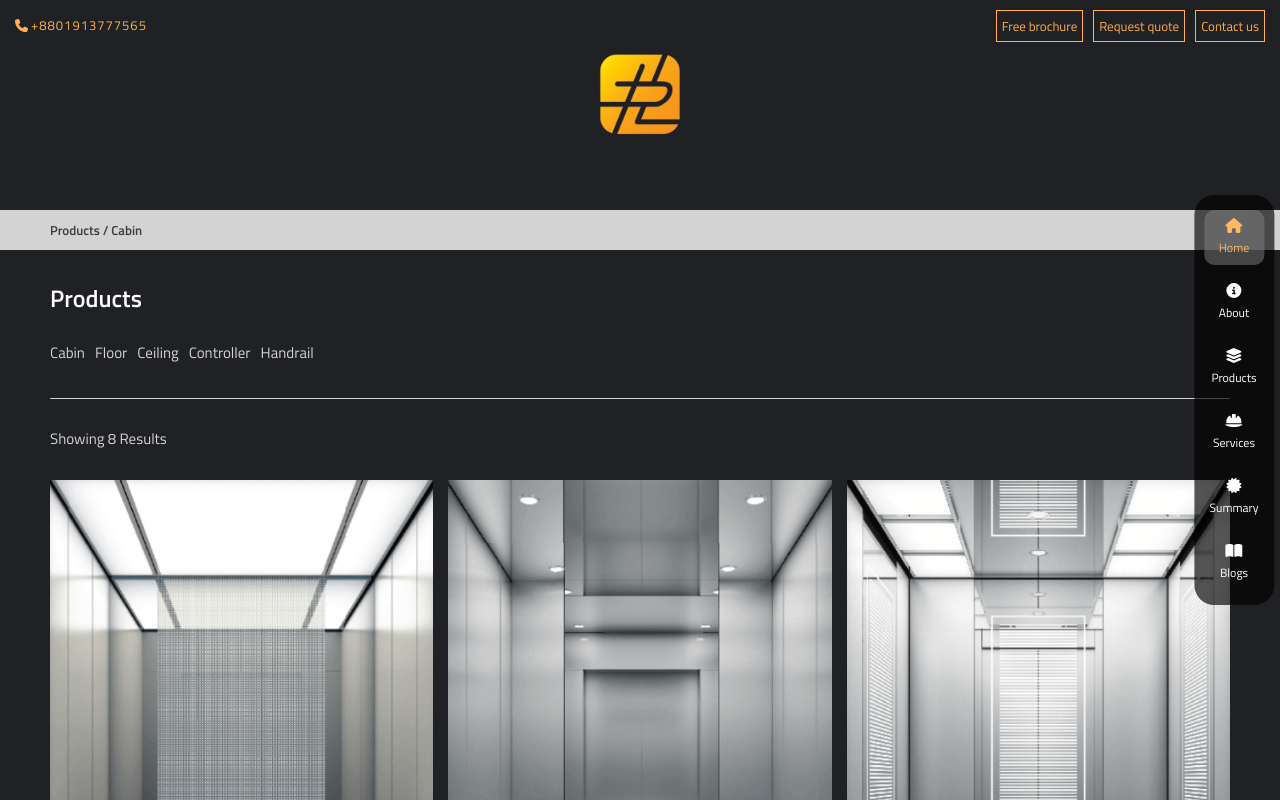
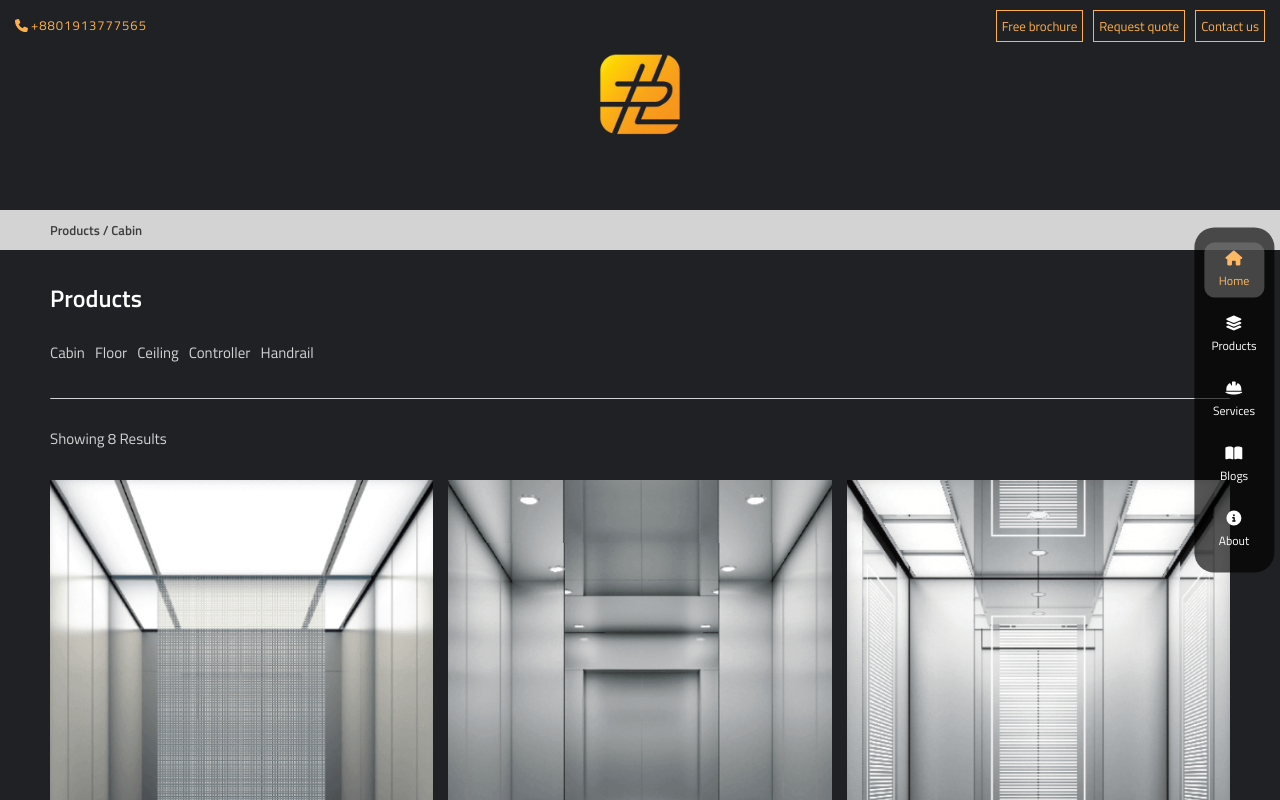
Before and after one commit to Aminur-Rahman-Kanon/pacific-lift, a React (Create React App) app: page /product/cabin in a window 1280 px wide. Shown: the top 800 px of the page. Built offline with nearby package versions, Linux system fonts and the light colour scheme.

Commit message:
test_100dvh_1

```diff
--- a/src/App.css
+++ b/src/App.css
@@ -9,6 +9,7 @@ html {
 html, body {
   margin: 0;
   padding: 0;
+  height: 100dvh;
   box-sizing: border-box;
 }
 
@@ -20,3 +21,9 @@ html, body {
   font-optical-sizing: auto;
   font-style: normal;
 }
+
+@supports (height: 100dvh){
+  html, body {
+    height: 100dvh;
+  }
+}
--- a/src/App.js
+++ b/src/App.js
@@ -16,14 +16,13 @@ function App() {
   const aboutRef = useRef(null);
   const productsRef = useRef(null);
   const serviceRef = useRef(null);
-  const summaryRef = useRef(null);
   const statusRef = useRef(null);
   const blogRef = useRef(null);
 
   const navigate = useNavigate();
 
   const refs = {
-    homeRef, aboutRef, productsRef, serviceRef, summaryRef, statusRef, blogRef
+    homeRef, aboutRef, productsRef, serviceRef, statusRef, blogRef
   }
 
   const [currentPath, setCurrentPath] = useState('homeRef');
--- a/src/components/navbar/navbar.jsx
+++ b/src/components/navbar/navbar.jsx
@@ -18,11 +18,6 @@ const Navbar = () => {
                     <FontAwesomeIcon icon={faHouse} className={styles.icon}/>
                     <span className={styles.text}>home</span>
                 </div>
-                <div className={path === 'aboutRef' ? `${styles.item} ${styles.active}` : styles.item}
-                     onClick={() => context.scrollIntoView('aboutRef')}>
-                    <FontAwesomeIcon icon={faCircleInfo} className={styles.icon}/>
-                    <span className={styles.text}>about</span>
-                </div>
                 <div className={path === 'productsRef' ? `${styles.item} ${styles.active}` : styles.item}
                      onClick={() => context.scrollIntoView('productsRef')}>
                     <FontAwesomeIcon icon={faLayerGroup} className={styles.icon}/>
@@ -33,15 +28,20 @@ const Navbar = () => {
                     <FontAwesomeIcon icon={faHelmetSafety} className={styles.icon}/>
                     <span className={styles.text}>services</span>
                 </div>
-                <div className={path === 'summaryRef' ? `${styles.item} ${styles.active}` : styles.item}
+                {/* <div className={path === 'summaryRef' ? `${styles.item} ${styles.active}` : styles.item}
                      onClick={() => context.scrollIntoView('summaryRef')}>
                     <FontAwesomeIcon icon={faCertificate} className={styles.icon}/>
                     <span className={styles.text}>summary</span>
-                </div>
+                </div> */}
                 <div className={path === 'blogRef' ? `${styles.item} ${styles.active}` : styles.item}
                      onClick={() => context.scrollIntoView('blogRef')}>
                     <FontAwesomeIcon icon={faBookOpen} className={styles.icon}/>
                     <span className={styles.text}>blogs</span>
+                </div>
+                <div className={path === 'aboutRef' ? `${styles.item} ${styles.active}` : styles.item}
+                     onClick={() => context.scrollIntoView('aboutRef')}>
+                    <FontAwesomeIcon icon={faCircleInfo} className={styles.icon}/>
+                    <span className={styles.text}>about</span>
                 </div>
             </div>
         </div>
--- a/src/pages/homepage/homepage.jsx
+++ b/src/pages/homepage/homepage.jsx
@@ -36,7 +36,7 @@ const Homepage = () => {
             <div className={styles.item} ref={context.refs.serviceRef}>
                 <OurService />
             </div>
-            <div className={styles.item} ref={context.refs.summaryRef}>
+            <div className={styles.item}>
                 <Summary />
             </div>
             <div className={styles.item} ref={context.refs.projectsRef}>
```
